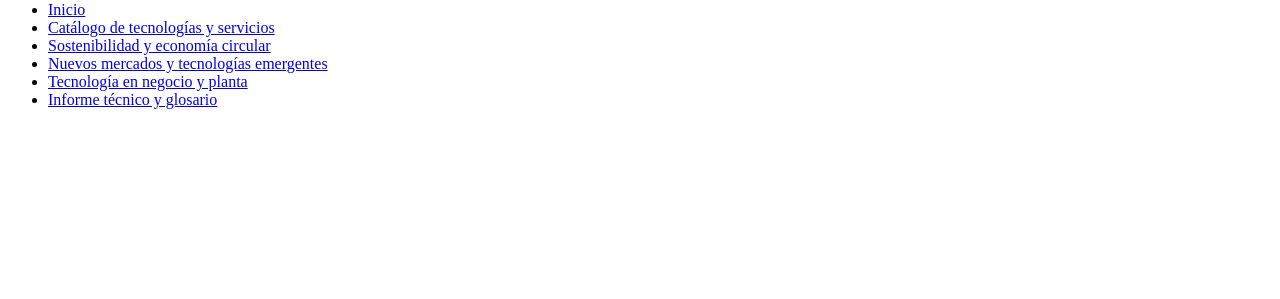
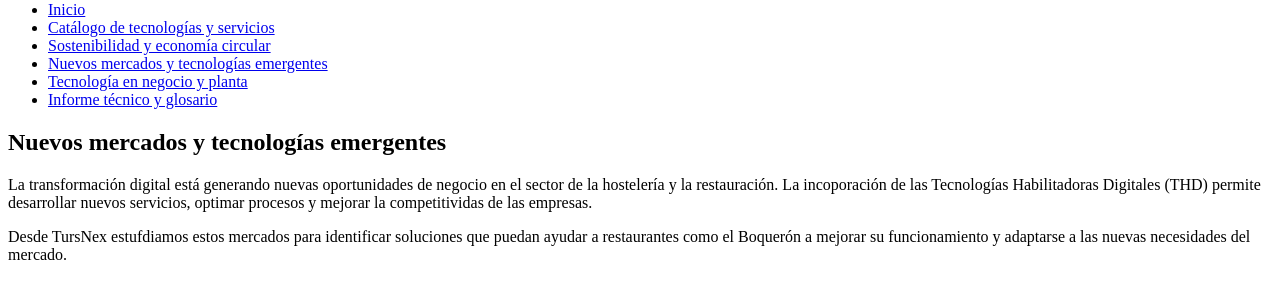
Before and after one commit to RuiRet/THD-empresas, a plain HTML site: page mercados.html in a window 1280 px wide. Shown: the part 79-378 px from the top of the page. Drawn offline with Linux system fonts and the light colour scheme.

Commit message:
Creación de páginas mercados.html

```diff
--- a/mercados.html
+++ b/mercados.html
@@ -22,5 +22,26 @@
             <li><a href="informe.html" tittle="Ver informe">Informe técnico y glosario</a></li>
         </ul>
     </nav>
+
+    <main>
+        <!-- Introducción -->
+
+        <section>
+            <h2>Nuevos mercados y tecnologías emergentes</h2>
+            <p>
+                La transformación digital está generando nuevas oportunidades de negocio en el sector de la hostelería y la restauración.
+                La incoporación de las Tecnologías Habilitadoras Digitales (THD) permite desarrollar nuevos servicios, optimar procesos y mejorar la competitividas de las empresas.
+            </p>
+
+            <p>
+                Desde TursNex estufdiamos estos mercados para identificar soluciones que puedan ayudar a restaurantes como el Boquerón a mejorar su funcionamiento y adaptarse a las nuevas necesidades del mercado.
+            </p>
+        </section>
+
+        <!-- Nuevos mercados tecnológicos -->
+         <article>
+
+         </article>
+    </main>
 </body>
 </html>
```
Also changed, not shown: 1 other file.
